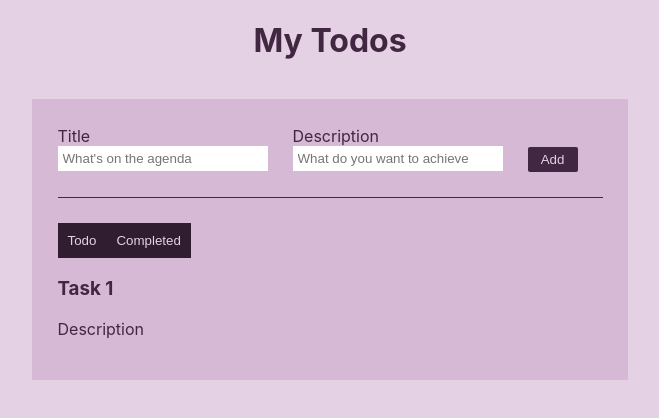
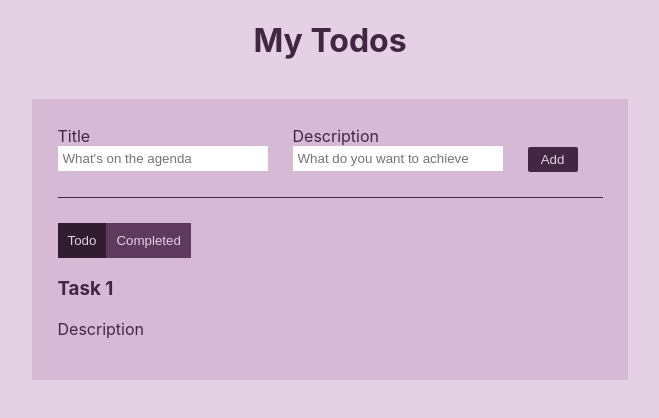
Before and after one commit to Vbalimidi/to-do-list-app, a React (Create React App) app in the folder todo-app/: page / in a window 1280 px wide. Shown: the top 418 px of the page, without its empty margins (310-969 px from the left). Built offline with nearby package versions, Linux system fonts and the light colour scheme.

Commit message:
toggle buttons styling

```diff
--- a/todo-app/src/App.css
+++ b/todo-app/src/App.css
@@ -60,7 +60,7 @@ h1{
 }
 
 .btns{
-  background-color: #301d30;
+  background-color: #5e3b5e;
   color: #e4d2e4;
   border-radius: 0px;
   border: none;
@@ -69,3 +69,7 @@ h1{
   width: fit-content;
   cursor: pointer;
 }
+
+.active{
+  background-color: #301d30;
+}
--- a/todo-app/src/App.js
+++ b/todo-app/src/App.js
@@ -1,6 +1,8 @@
+import React, {useState} from 'react';
 import './App.css';
 
 function App() {
+  const [isCompleted, setIsCompleted] = useState(false);
   return (
     <div className="App">
     <h1> My Todos</h1>
@@ -21,8 +23,8 @@ function App() {
       </div>
 
       <div className = "todo-buttons">
-      <button type='button' className="btns"> Todo </button>
-      <button type='button' className="btns"> Completed </button>
+      <button type='button' className={`btns ${isCompleted === false && 'active'}`} onClick={()=>setIsCompleted(false)}> Todo </button>
+      <button type='button' className={`btns ${isCompleted === true && 'active'}`} onClick={()=>setIsCompleted(true)}> Completed </button>
       </div>
 
       <div className="todo-list">
```
